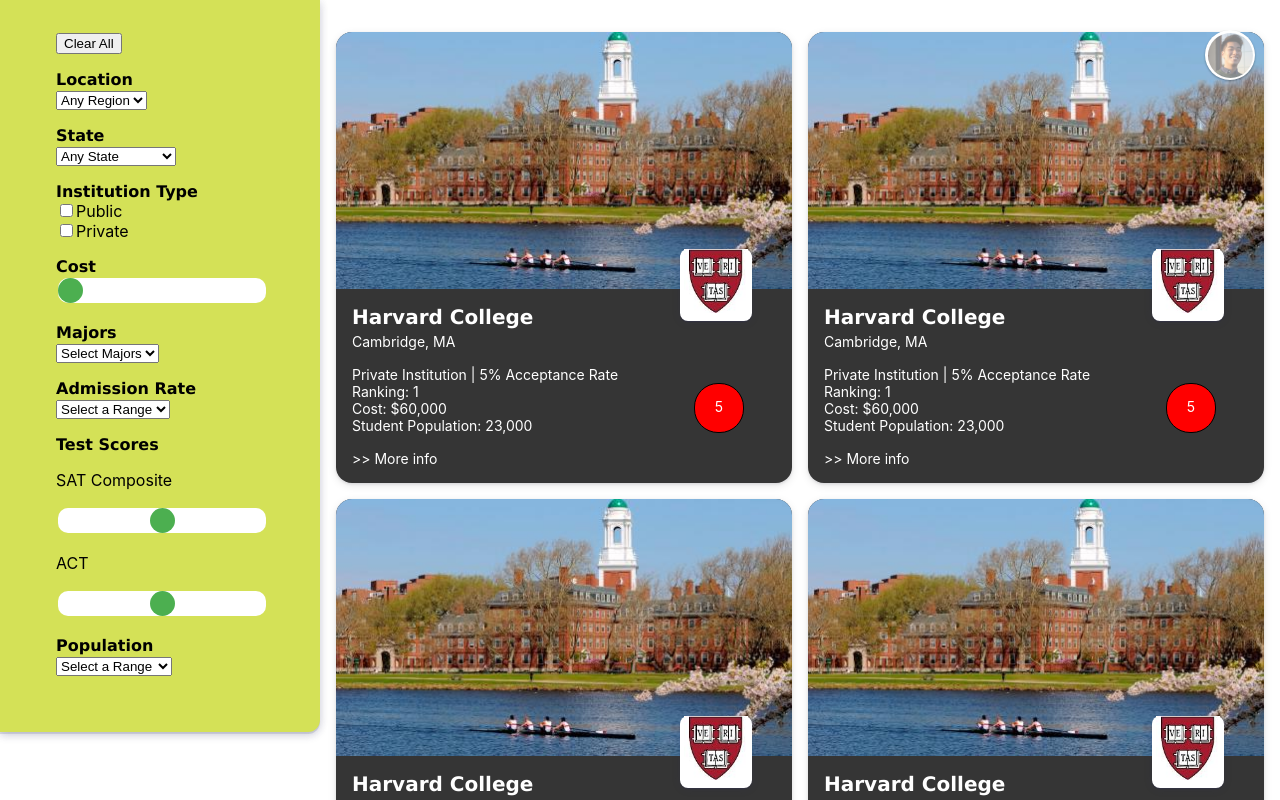
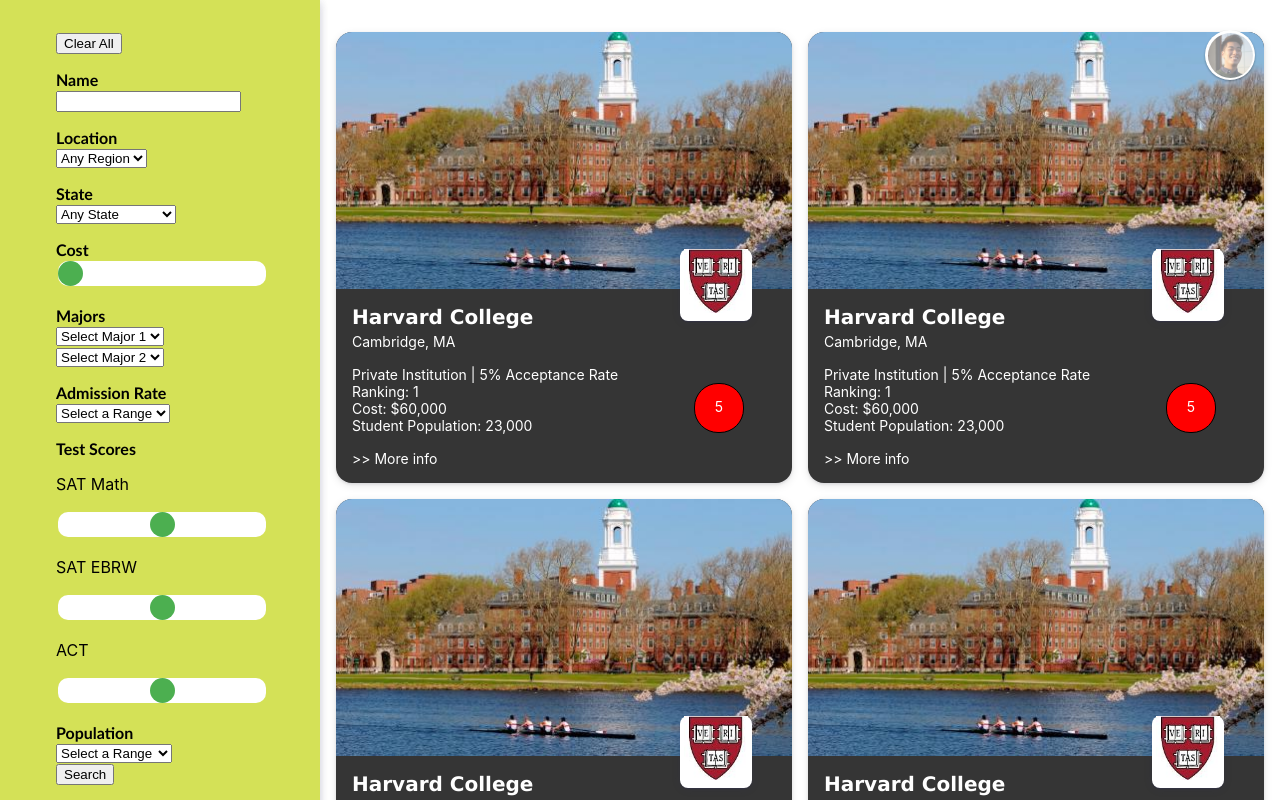
Before and after one commit to grahmnic/c4me, a React (Create React App) app: page /collegesearch in a window 1280 px wide. Shown: the top 800 px of the page. Built offline with nearby package versions, Linux system fonts and the light colour scheme; sample sign-in values are in the browser's storage; a web font is replaced by a local one.

Commit message:
parent - child relationship between college search and college result working

```diff
--- a/src/App.js
+++ b/src/App.js
@@ -1,6 +1,5 @@
 // LIBRARIES
 import React from "react";
-import Logo from "./logo.PNG";
 import './App.css';
 import {
   BrowserRouter as Router,
--- a/src/components/college/college.js
+++ b/src/components/college/college.js
@@ -13,7 +13,7 @@ class College extends React.Component {
     render() {
         return(
             <div>
-                This is a college modal!
+                This is a college page!
             </div>
         );
     }
--- a/src/components/collegeResult/collegeResult.js
+++ b/src/components/collegeResult/collegeResult.js
@@ -6,24 +6,9 @@ import './collegeResult.scss';
 
 
 class CollegeResult extends React.Component {
-    constructor() {
-        super();
-        this.state = {
-            name: "Harvard College",
-            institution_type: "Private",
-            ranking: "1",
-            cost: "$60,000",
-            admission_rate: "5%",
-            population: "23,000",
-            avgACT: "31",
-            avgSAT: "1400",
-            satMath: "770",
-            satEBRW: "700",
-            debt: "",
-            location: "",
-            city: "Cambridge",
-            state: "MA",
-        }
+    constructor(props) {
+        super(props);
+        console.log(this.props);
     }
 
     componentDidMount() {
@@ -40,20 +25,20 @@ class CollegeResult extends React.Component {
                             <div className="collegeLogoWrap">
                                 <img className="collegeLogo" src={collegeLogo} alt="LOGO error"></img>
                             </div>
-                            <h2 className="collegeTitle">{this.state.name}</h2>
-                            <div>{this.state.city}, {this.state.state}</div>
+                            <h2 className="collegeTitle">{this.props.data.name}</h2>
+                            <div>{this.props.data.city}, {this.props.data.state}</div>
                         </div>
                     </div>
 
                     <div className="collegeDetail">
                         <div className="collegeTypeRateWrap">
-                            <div className="collegeTypeRate">{this.state.institution_type} Institution | {this.state.admission_rate} Acceptance Rate</div>
+                            <div className="collegeTypeRate">{this.props.data.institution_type} Institution | {this.props.data.admission_rate} Acceptance Rate</div>
                         </div>
                         <div className="collegeDetailWrap">
                             <div className="collegeDetailText">
-                                <div>Ranking: {this.state.ranking}</div>
-                                <div>Cost: {this.state.cost}</div>
-                                <div>Student Population: {this.state.population}</div>
+                                <div>Ranking: {this.props.data.ranking}</div>
+                                <div>Cost: {this.props.data.cost}</div>
+                                <div>Student Population: {this.props.data.population}</div>
                             </div>
                             <div className="collegeDetailRank">
                                 <p className="collegeRecScore">5</p>
--- a/src/components/collegesearch/collegesearch.js
+++ b/src/components/collegesearch/collegesearch.js
@@ -3,6 +3,31 @@ import './collegesearch.scss';
 import CollegeResult from '../collegeResult/collegeResult';
 
 class Collegesearch extends React.Component {
+
+    constructor(props) {
+        super(props);
+        this.state = {
+            collegeData: [
+                {
+                    name: "Harvard College",
+                    institution_type: "Private",
+                    ranking: "1",
+                    cost: "$60,000",
+                    admission_rate: "5%",
+                    population: "23,000",
+                    avgACT: "31",
+                    avgSAT: "1400",
+                    satMath: "770",
+                    satEBRW: "700",
+                    debt: "",
+                    location: "",
+                    city: "Cambridge",
+                    state: "MA",
+                    // majors: [],
+                }
+            ]
+        }
+    }
 
     componentDidMount() {
 
@@ -31,6 +56,13 @@ class Collegesearch extends React.Component {
                     <div className="filterSB">
                         <div className="clear-all">
                             <button>Clear All</button>
+                        </div>
+                        <div className="nameFilter">
+                            <label className="headingSB">
+                                Name
+                                <input type="text" name="name"/>
+                            </label>
+
                         </div>
                         <div className="location">
                             <div className="headingSB">Location</div>
@@ -97,17 +129,6 @@ class Collegesearch extends React.Component {
                                 <option value="WY">Wyoming</option>
                             </select>
                         </div>
-                        <div className="institType">
-                            <div className="headingSB">Institution Type</div>
-                            <li className="check">
-                                <input type="checkbox" id="Public" name="Public"></input>
-                                <label htmlFor="Public">Public</label>
-                            </li>
-                            <li className="check">
-                                <input type="checkbox" id="Private" name="Private"></input>
-                                <label htmlFor="Private">Private</label>
-                            </li>
-                        </div>
                         <div className="cost">
                             <div className="headingSB">Cost</div>
                             <input className="slider" type="range" min="1000" max="60000"></input>
@@ -115,7 +136,10 @@ class Collegesearch extends React.Component {
                         <div className="majors">
                             <div className="headingSB">Majors</div>
                             <select>
-                                <option value="">Select Majors</option>
+                                <option value="">Select Major 1</option>
+                            </select>
+                            <select>
+                                <option value="">Select Major 2</option>
                             </select>
                         </div>
                         <div className="selectivity">
@@ -132,7 +156,11 @@ class Collegesearch extends React.Component {
                         <div className="testScores">
                             <div className="headingSB">Test Scores</div>
                             <div>
-                                <p>SAT Composite</p>
+                                <p>SAT Math</p>
+                                <input className="slider" type="range"></input>
+                            </div>
+                            <div>
+                                <p>SAT EBRW</p>
                                 <input className="slider" type="range"></input>
                             </div>
                             <div>
@@ -151,6 +179,7 @@ class Collegesearch extends React.Component {
                                 <option value=">30000"> 30,000+ </option>
                             </select>
                         </div>
+                        <button>Search</button>
                     </div>
                 </div>
 
@@ -158,15 +187,26 @@ class Collegesearch extends React.Component {
                 <div className="searchMain">
                     <div className="cardGrid">
                         <div className="collegeCard">
-                            <CollegeResult></CollegeResult>
+                            <CollegeResult data={this.state.collegeData[0]}/>
                         </div>
                         <div className="collegeCard">
-                            <CollegeResult></CollegeResult>
+                            <CollegeResult data={this.state.collegeData[0]}/>
                         </div>
-                        <div className="collegeCard"><CollegeResult></CollegeResult></div>
-                        <div className="collegeCard"><CollegeResult></CollegeResult></div>
-                        <div className="collegeCard"><CollegeResult></CollegeResult></div>
-                        <div className="collegeCard"><CollegeResult></CollegeResult></div>
+                        <div className="collegeCard">
+                            <CollegeResult data={this.state.collegeData[0]}/>
+                        </div>
+                        <div className="collegeCard">
+                            <CollegeResult data={this.state.collegeData[0]}/>
+                        </div>
+                        <div className="collegeCard">
+                            <CollegeResult data={this.state.collegeData[0]}/>
+                        </div>
+                        <div className="collegeCard">
+                            <CollegeResult data={this.state.collegeData[0]}/>
+                        </div>
+                        <div className="collegeCard">
+                            <CollegeResult data={this.state.collegeData[0]}/>
+                        </div>
                     </div>
                 </div>
             </div>
--- a/src/components/collegesearch/collegesearch.scss
+++ b/src/components/collegesearch/collegesearch.scss
@@ -31,11 +31,16 @@
 }
 
 .headingSB {
-    font-family: Verdana, Geneva, Tahoma, sans-serif;
+    font-family: 'Gill Sans', 'Gill Sans MT', Calibri, 'Trebuchet MS', sans-serif;
+    font-size: 1rem;
     font-weight: bold;
     margin-top: 1rem;
     cursor: default;
     // margin-bottom: 1rem;
+}
+
+.nameFilter {
+    margin-top: 1rem;
 }
 
 .stateSelect {
```
